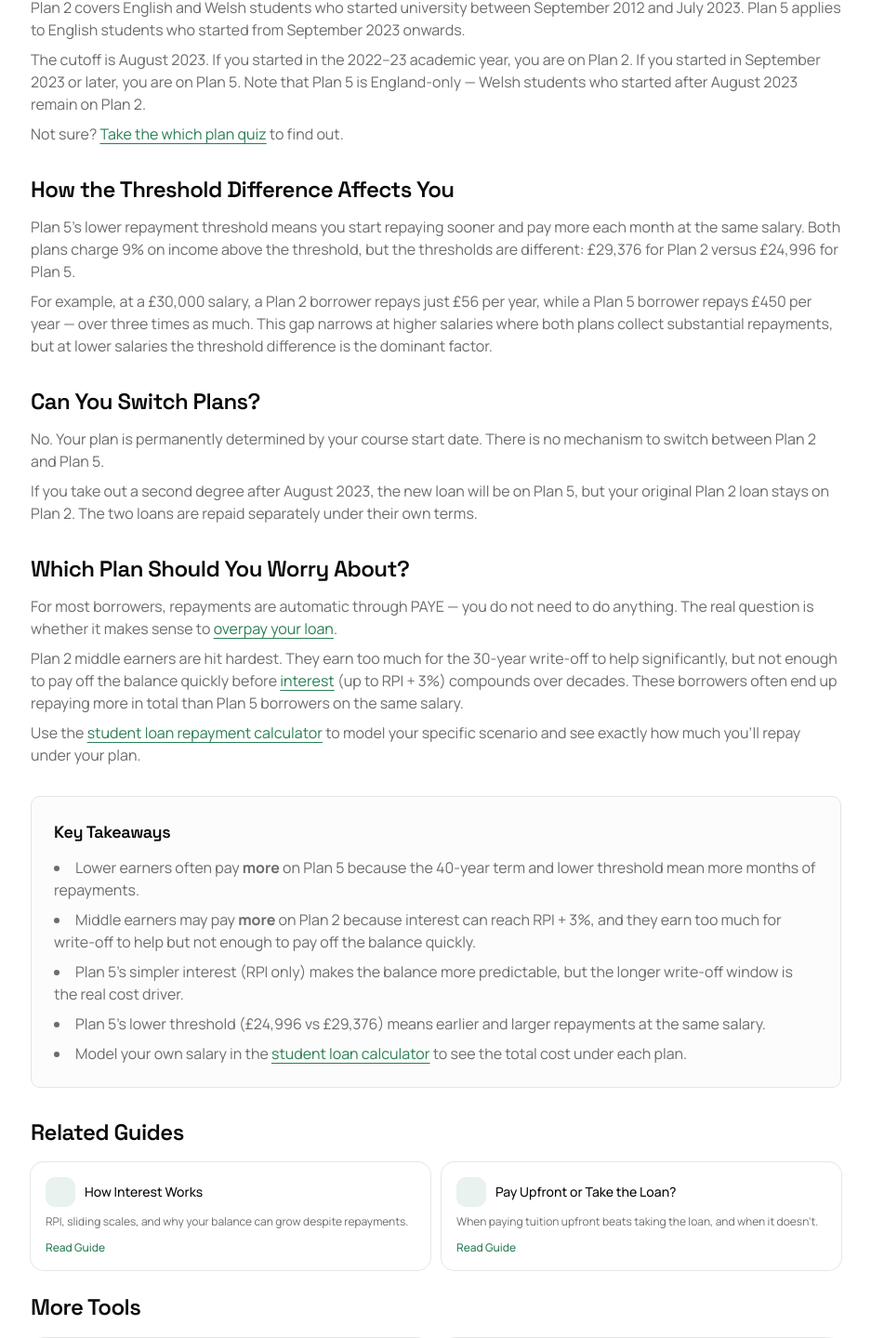
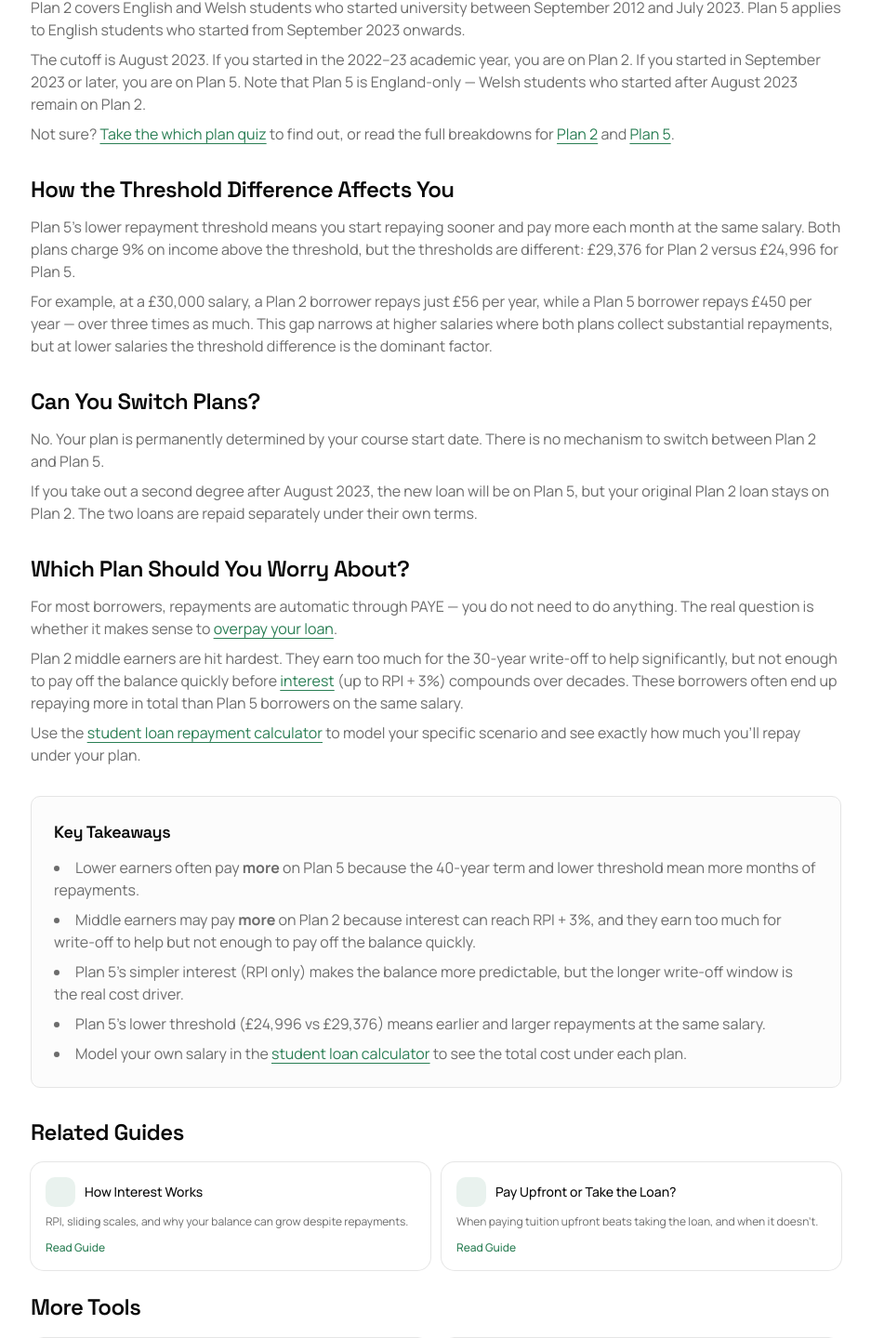
Before and after one commit to QingqiShi/uk-student-loan-study, a Next.js app: page /guides/plan-2-vs-plan-5 in a window 1280 px wide. Shown: the part 1932-3371 px from the top of the page at 93% size, without its empty margins (171-1108 px from the left). Built offline with nearby package versions, Linux system fonts and the light colour scheme; some icons are missing.

Commit message:
feat(seo): link guides to the new /plans hub and per-plan pages

```diff
--- a/src/components/guides/RelatedGuides.tsx
+++ b/src/components/guides/RelatedGuides.tsx
@@ -8,6 +8,7 @@ import {
   Coins01Icon,
   CoinsPoundIcon,
   GlobalIcon,
+  Layers01Icon,
   Quiz01Icon,
 } from "@hugeicons/core-free-icons";
 import { HugeiconsIcon } from "@hugeicons/react";
@@ -71,6 +72,12 @@ const TOOLS: Partial<Record<string, ToolLink>> = {
     title: "Which Plan Quiz",
     description: "Find out which repayment plan you are on",
     icon: Quiz01Icon,
+  },
+  "/plans": {
+    href: "/plans",
+    title: "Compare Loan Plans",
+    description: "Thresholds, interest and write-off for every plan",
+    icon: Layers01Icon,
   },
 };
 
--- a/src/components/guides/plan-2-vs-plan-5/Plan2VsPlan5Guide.tsx
+++ b/src/components/guides/plan-2-vs-plan-5/Plan2VsPlan5Guide.tsx
@@ -132,7 +132,21 @@ export function Plan2VsPlan5Guide() {
               >
                 Take the which plan quiz
               </Link>{" "}
-              to find out.
+              to find out, or read the full breakdowns for{" "}
+              <Link
+                href="/plans/plan-2"
+                className="text-primary underline underline-offset-4 hover:text-primary/80"
+              >
+                Plan 2
+              </Link>{" "}
+              and{" "}
+              <Link
+                href="/plans/plan-5"
+                className="text-primary underline underline-offset-4 hover:text-primary/80"
+              >
+                Plan 5
+              </Link>
+              .
             </p>
           </div>
         </section>
@@ -263,7 +277,7 @@ export function Plan2VsPlan5Guide() {
         <RelatedGuides
           current="plan-2-vs-plan-5"
           order={["how-interest-works", "pay-upfront-or-take-loan"]}
-          tools={["/which-plan", "/repaid"]}
+          tools={["/which-plan", "/plans", "/repaid"]}
         />
       </article>
     </PageLayout>
```
